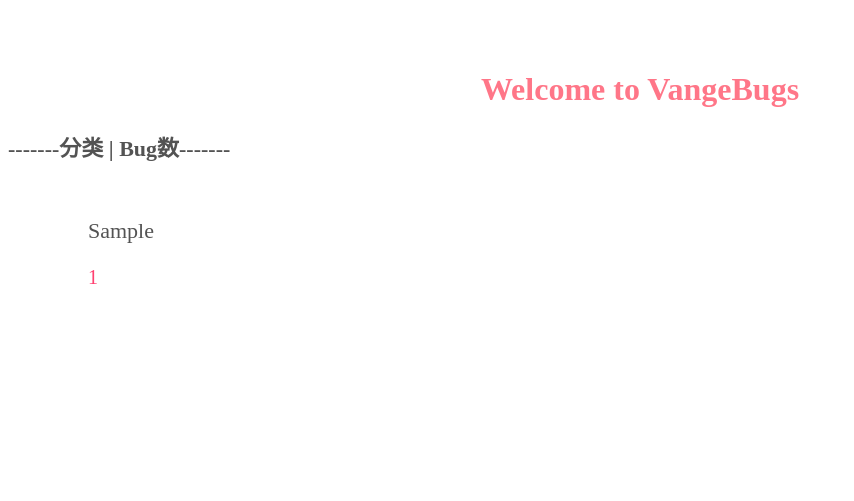
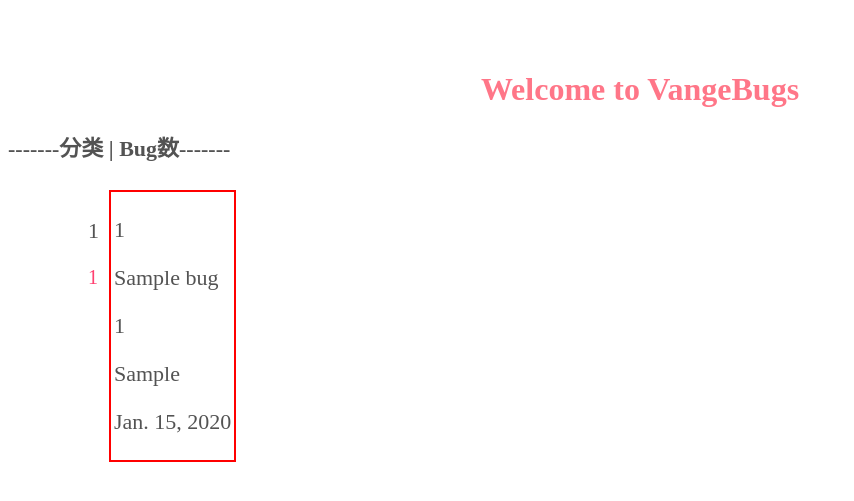
Before and after one commit to While1true/PYServer, a Django app: page /Vange/index in a window 1280 px wide. Shown: the top 501 px of the page, without its empty margins (0-854 px from the left). Run offline with Django 3.2, Linux system fonts and the light colour scheme; tables that the repository leaves empty hold one stand-in row (values such as "Sample post").

Commit message:
VangeBugs

```diff
--- a/Vange/admin.py
+++ b/Vange/admin.py
@@ -1,8 +1,10 @@
 from django.contrib import admin
-from Vange.models import Bug
+from Vange.models import Bug,Publisher,Category
 # Register your models here.
 
 class MasterAdmin(admin.ModelAdmin):
     list_display = ('category','issue','publisher','time')
 
-admin.site.register(Bug,MasterAdmin)
+admin.site.register([Bug,Publisher,Category])
+# admin.site.register(Publisher,MasterAdmin)
+# admin.site.register(Category,MasterAdmin)
--- a/Vange/templates/Models.py
+++ b/Vange/templates/Models.py
@@ -1,18 +1,36 @@
 from Vange.models import Bug
 
-BASE_MODEL='''{{"message":"成功","data":{data},"code":200}}'''
 from datetime import datetime
 import json
 
 import json
 from datetime import date, datetime
+from django.db.models import QuerySet
+
+
 class DateEncoder(json.JSONEncoder):
-  def default(self, obj):
-      # if isinstance(obj, datetime.datetime):
-      #     return int(mktime(obj.timetuple()))
-      if isinstance(obj, datetime):
-          return obj.strftime('%Y-%m-%d %H:%M:%S')
-      elif isinstance(obj, date):
-          return obj.strftime('%Y-%m-%d')
-      else:
-          return json.JSONEncoder.default(self, obj)
+    def default(self, obj):
+        # if isinstance(obj, datetime.datetime):
+        #     return int(mktime(obj.timetuple()))
+        if isinstance(obj, datetime):
+            return obj.strftime('%Y-%m-%d %H:%M:%S')
+        elif isinstance(obj, date):
+            return obj.strftime('%Y-%m-%d')
+        else:
+            return json.JSONEncoder.default(self, obj)
+
+
+class JsonResult(object):
+    BASE_MODEL = '''{{"message":{message},"data":{data},"code":{code}}}'''
+
+    @staticmethod
+    def success(data) -> str:
+        if isinstance(data, QuerySet):
+            data = json.dumps(list(data), cls=DateEncoder)
+        elif isinstance(data, dict) or isinstance(data, list):
+            data = json.dumps(data)
+        return JsonResult.BASE_MODEL.format(message='"success"', code=200, data=data)
+
+    @staticmethod
+    def failure(message) -> str:
+        return JsonResult.BASE_MODEL.format(message=message, code=100, data=None)
--- a/Vange/templates/index.html
+++ b/Vange/templates/index.html
@@ -7,8 +7,9 @@
 <link rel="stylesheet" href="static/indexcss.css"/>
 <body>
 
-<h1  align="center" id="title">Welcome to VangeBugs</h1>
-<h2 class="title" >-------分类 | Bug数-------</h2>
+<h1 align="center" id="title">Welcome to VangeBugs</h1>
+<h2 class="title">-------分类 | Bug数-------</h2>
+<div style="width:100%;margin:0px;">
     {% if latest_list %}
     <ul>
         {% for late in latest_list %}
@@ -20,5 +21,21 @@
     {% else %}
     <p>No record are available.</p>
     {% endif %}
+</div>
+<div  style="width:100%;margin:0px;">
+    {% if bug_list %}
+    {% for bug in bug_list %}
+        <ul class="xxx" style="border:2px solid red; margin:10px;padding:3px">
+            <p class="title">{{ bug.category }}</p>
+            <p class="title">{{ bug.title }}</p>
+            <p class="title">{{ bug.publisher }}</p>
+            <p class="title">{{ bug.issue}}</p>
+            <p class="title">{{ bug.time }}</p>
+        </ul>
+    {% endfor %}
+    {% else %}
+    <p>No record are available.</p>
+    {% endif %}
+</div>
 </body>
 </html>
--- a/Vange/urls.py
+++ b/Vange/urls.py
@@ -6,6 +6,10 @@
 
 urlpatterns = [
     url(r'^index$', views.index, name='index'),
-    url('category', views.category, name='category'),
-    url('buglist', views.buglist, name='buglist'),
+    url('^category', views.category, name='category'),
+    url('^buglist', views.buglist, name='buglist'),
+    url('^todo', views.todo, name='todo'),
+    url('^like', views.like, name='like'),
+    url('^unsolvelike', views.unsolvelike, name='unsolvelike'),
+    url('^add', views.add, name='add'),
 ]
--- a/Vange/views.py
+++ b/Vange/views.py
@@ -5,30 +5,66 @@
 from django.http import HttpResponse
 from django.http import HttpRequest
 from django.template import loader
-from Vange.models import Bug
+from Vange.models import Bug,Category,Publisher
 from django.db.models import Count, QuerySet
-from Vange.templates.Models import BASE_MODEL, DateEncoder
+from Vange.templates.Models import DateEncoder, JsonResult
 from django.core import serializers
 
 
 # varx=("PACS","病床管理","省直单位住房公积金","地铁","大学城","宇宙最强","小毛专属")
 def index(request):
-    latest_list = Bug.objects.values("category").annotate(dcount=Count('category'))
+    latest_list = Bug.objects.values("category","category_id").annotate(dcount=Count('category'))
     template = loader.get_template('index.html')
+    bugs=Bug.objects.values( "category", "publisher", "title", "issue","time")
     context = {
         'latest_list': latest_list,
+        'bug_list':bugs
     }
     return HttpResponse(template.render(context, request))
 
 
 def category(request):
-    category_list = Bug.objects.values("category").annotate(dcount=Count('category'))
-    return HttpResponse(BASE_MODEL.format(data=json.dumps(list(category_list))))
+    objects_all = Bug.objects.all()
+    assert isinstance(objects_all, QuerySet)
+    print(objects_all)
+    category_list = Bug.objects.values("category","category_id").annotate(dcount=Count('category'))
+    return HttpResponse(JsonResult.success(category_list))
 
 
 def buglist(request):
-    assert isinstance(request, HttpRequest)
     category = request.GET.get("category")
-    assert isinstance(Bug.objects.filter(category=category), QuerySet)
-    bugs_list = Bug.objects.filter(category=category).values("category", "state", "publisher", "issue", "time")
-    return HttpResponse(BASE_MODEL.format(data=json.dumps(list(bugs_list), cls=DateEncoder)))
+    num = int(request.GET.get("pagenum", default=0))
+    size = int(request.GET.get("pagesize", default=10))
+
+    bugs_list = Bug.objects.filter(category=category).values("id", "category", "state", "publisher", "title", "issue","like",
+                                                             "time")[num * size:(num + 1) * size]
+    return HttpResponse(JsonResult.success(data=bugs_list))
+
+
+def todo(request):
+    objects = Bug.objects.filter(state=0)
+    count = objects.count()
+    like__count = Bug.objects.filter(state=0, like=1).count()
+    list = {"like__count": like__count, "count": count}
+    return HttpResponse(JsonResult.success(list))
+
+def like(request):
+    id = request.GET.get("id")
+    like = request.GET.get("like")
+    bug = Bug.objects.get(id=id)
+    bug.like=like
+    bug.save()
+    return HttpResponse(JsonResult.success('"ok"'))
+
+def unsolvelike(request):
+    bugs_list = Bug.objects.filter(like=1,state=0).values("id", "category", "state", "publisher", "title", "issue","time","like")
+    return HttpResponse(JsonResult.success(data=bugs_list))
+
+
+def add(request):
+    id = request.GET.get("id")
+    like = request.GET.get("like")
+    bug = Bug.objects.get(id=id)
+    bug.like=like
+    bug.save()
+    return HttpResponse(JsonResult.success('"ok"'))
--- a/public/indexcss.css
+++ b/public/indexcss.css
@@ -14,3 +14,11 @@
 list-style-type: none;
 float: left;
 }
+.xxx{
+list-style:none;
+}
+.zz{
+margin:2px
+border:2px solid red;    /* solid实线*/
+    height: 49px;
+}
```
Also changed, not shown: Vange/models.py (+19 -13 lines), Vange/static/service.html (added, +48 -0 lines), Vange/templates/__init__.py (+23 -0 lines), Vange/Server/__init__.py (added), Vange/migrations/0001_initial.py, Vange/migrations/0002_auto_20180226_1626.py (deleted), Vange/migrations/0003_category_addtime.py (deleted), Vange/static/a.JPG (added). Lines whose indentation alone changed are shown as unchanged.
